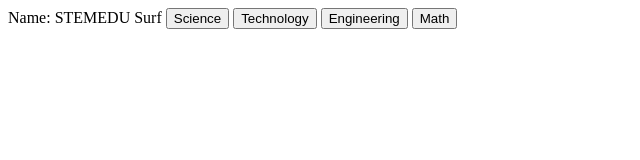
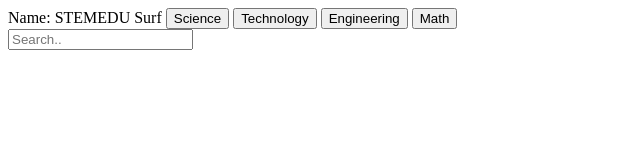
Before and after one commit to DanielC12321/TAMUHACKX, a plain HTML site: page index.html in a window 1280 px wide. Shown: the whole page, without its empty margins (0-640 px from the left). Drawn offline with Linux system fonts and the light colour scheme.

Commit message:
search bar add

```diff
--- a/index.html
+++ b/index.html
@@ -5,4 +5,9 @@
     <button type="button">Technology</button>
     <button type="button">Engineering</button>
     <button type="button">Math</button>
+
+    <div class="SearchBar">
+        <input type="text" placeholder="Search..">
+    </div>
+
 </html>
```
